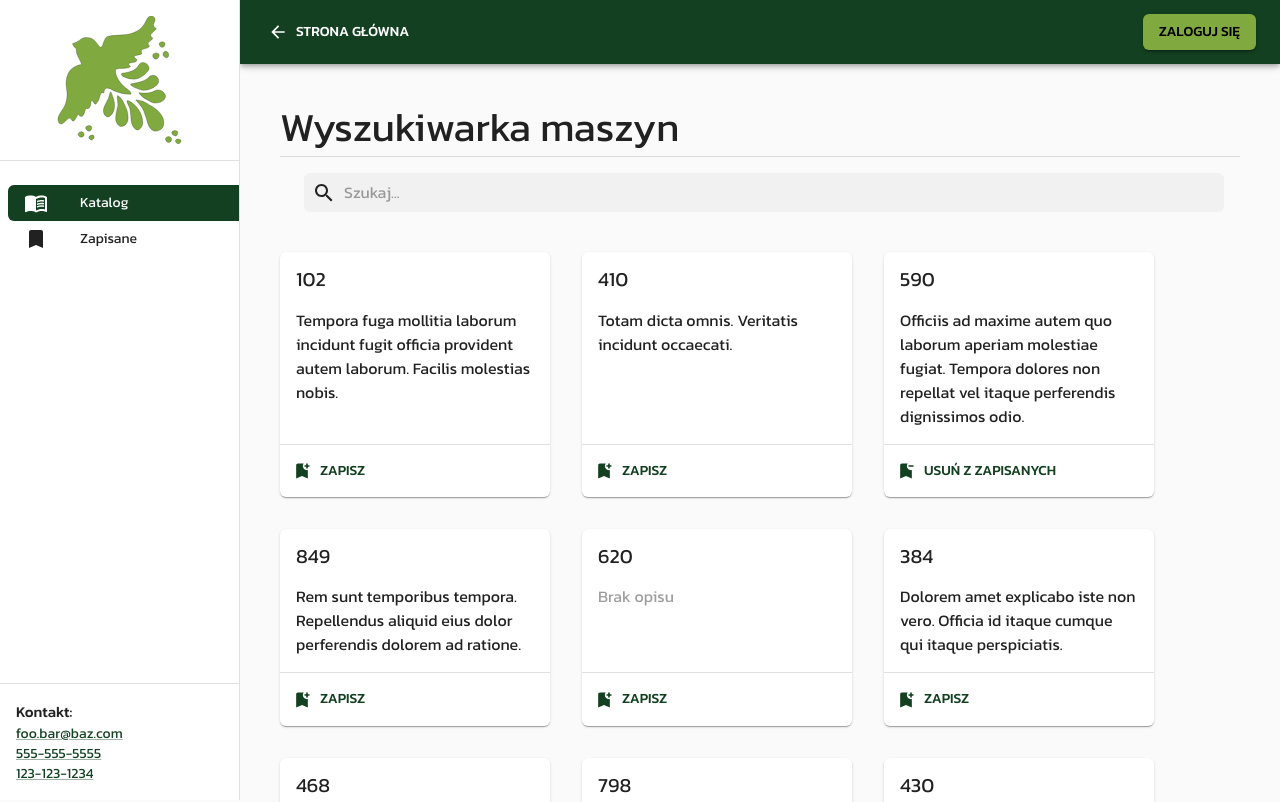
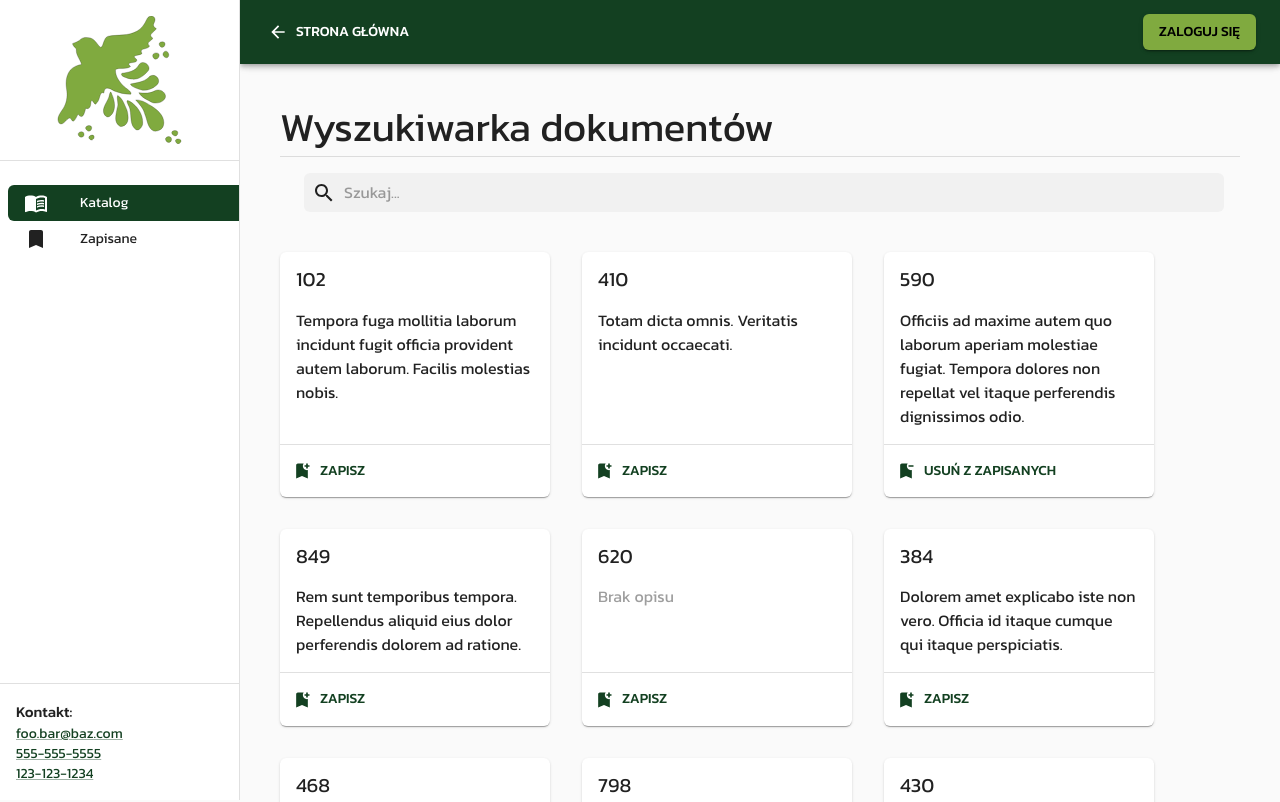
Before and after one commit to kzuraniewski/catalog, a Next.js app: page /katalog in a window 1280 px wide. Shown: the top 802 px of the page. Built offline with nearby package versions, Linux system fonts and the light colour scheme.

Commit message:
Catalog page title updated

```diff
--- a/src/pages/katalog/index.tsx
+++ b/src/pages/katalog/index.tsx
@@ -11,7 +11,7 @@ import { type Document } from '../api/dokumenty';
 import useFetch from '../../hooks/useFetch';
 
 const Katalog: NextPage = () => {
-	const { title } = useDocumentTitle();
+	const { title } = useDocumentTitle('Wyszukiwarka dokumentów');
 	const { error, data: documents } = useFetch<Document[]>('/api/dokumenty');
 
 	return (
@@ -20,7 +20,7 @@ const Katalog: NextPage = () => {
 				<title>{title}</title>
 			</Head>
 
-			<Panel title="Wyszukiwarka maszyn">
+			<Panel title="Wyszukiwarka dokumentów">
 				{/* Searching, filters */}
 				<Box mb={5}>
 					<Search />
```
